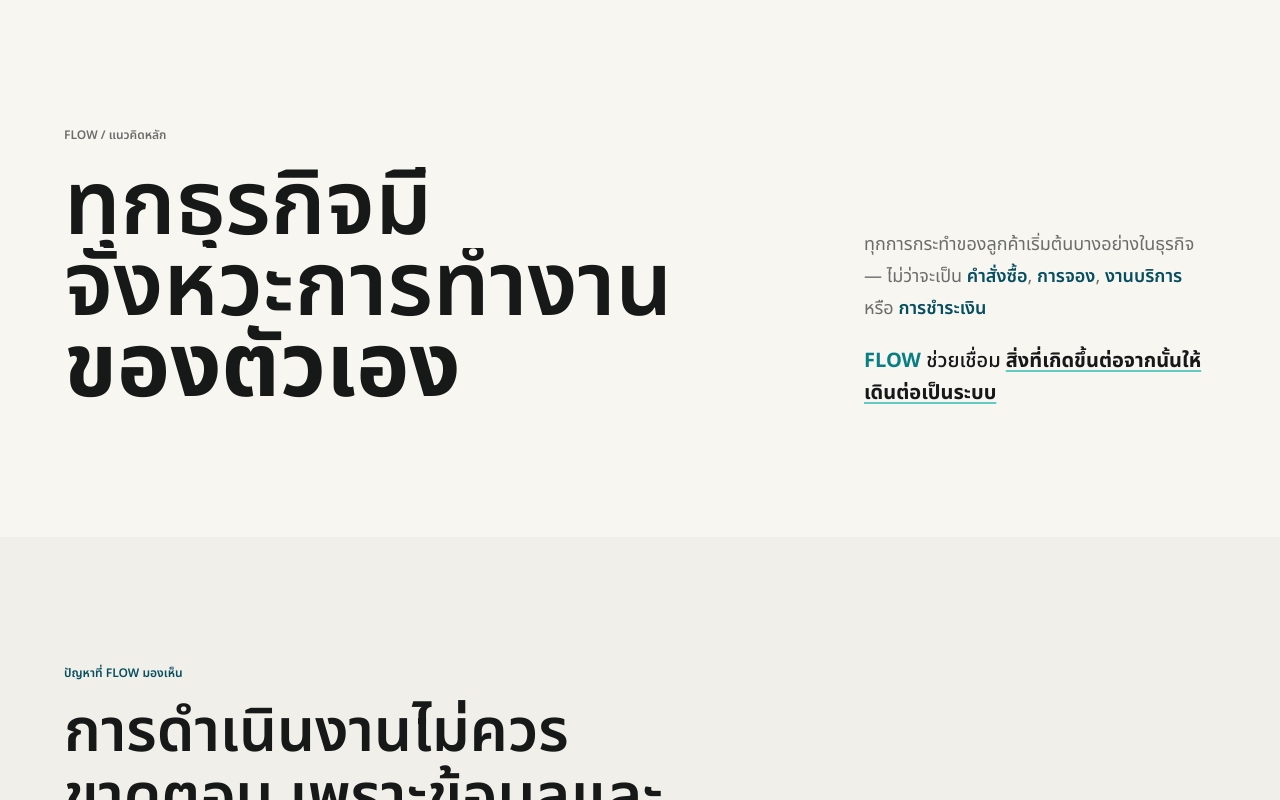
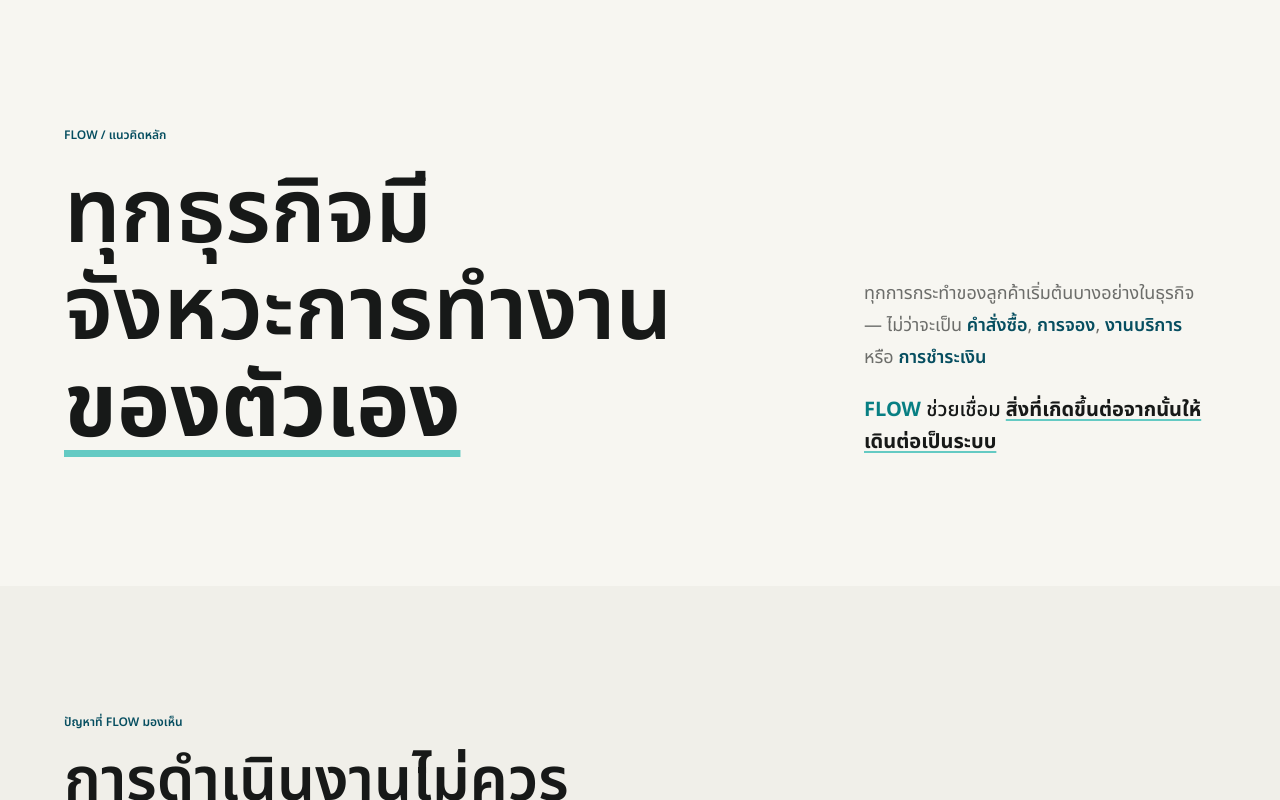
Before and after one commit to firmeen/FLOW-info, a Next.js app: page /th in a window 1280 px wide. Shown: the part 1060-1860 px from the top of the page. Built offline with nearby package versions, Linux system fonts and the light colour scheme; no server answers.

Commit message:
style: apply FLOW brand hierarchy to principle statement

```diff
--- a/src/components/sections/brand-statement.tsx
+++ b/src/components/sections/brand-statement.tsx
@@ -10,10 +10,10 @@
     <Section>
       <Container className="grid gap-12 lg:grid-cols-12 lg:items-end">
         <div className="lg:col-span-7">
-          <p className="mb-6 text-xs font-semibold uppercase tracking-[0.18em] text-muted-foreground">
+          <p className="mb-6 text-xs font-semibold uppercase tracking-[0.18em] text-flow-ocean-dark">
             {copy.eyebrow}
           </p>
-          <h2 className="text-balance text-[clamp(3rem,7vw,7rem)] font-semibold leading-[0.9] tracking-[-0.07em]">
+          <h2 className="flow-display text-[clamp(3rem,7vw,7rem)] font-semibold leading-[0.9] tracking-[-0.07em]">
             <RevealText>{copy.line1}</RevealText>
             <RevealText delay={0.06}>
               {copy.line2Lead}<EmphasisText tone="outcome">{copy.line2Emphasis}</EmphasisText>
```
